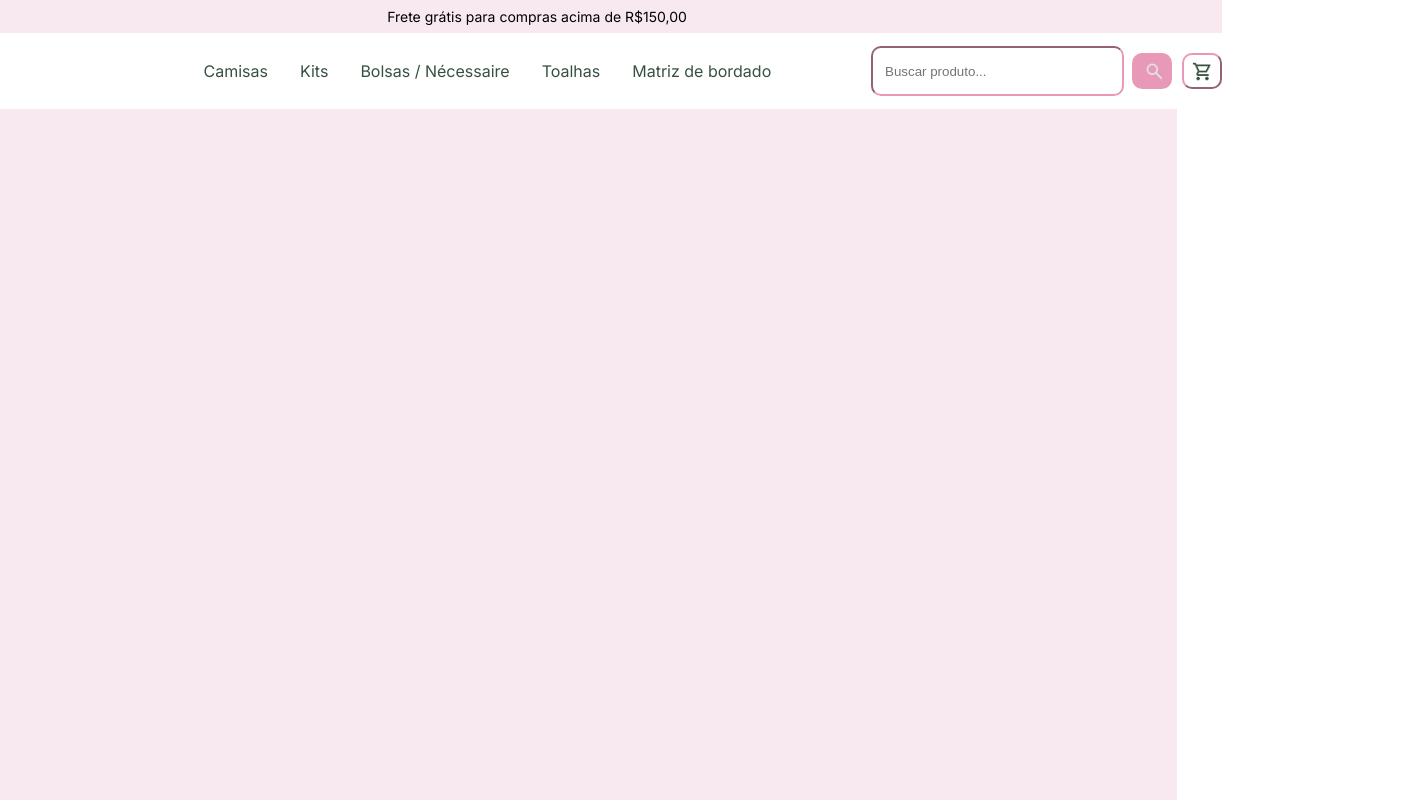
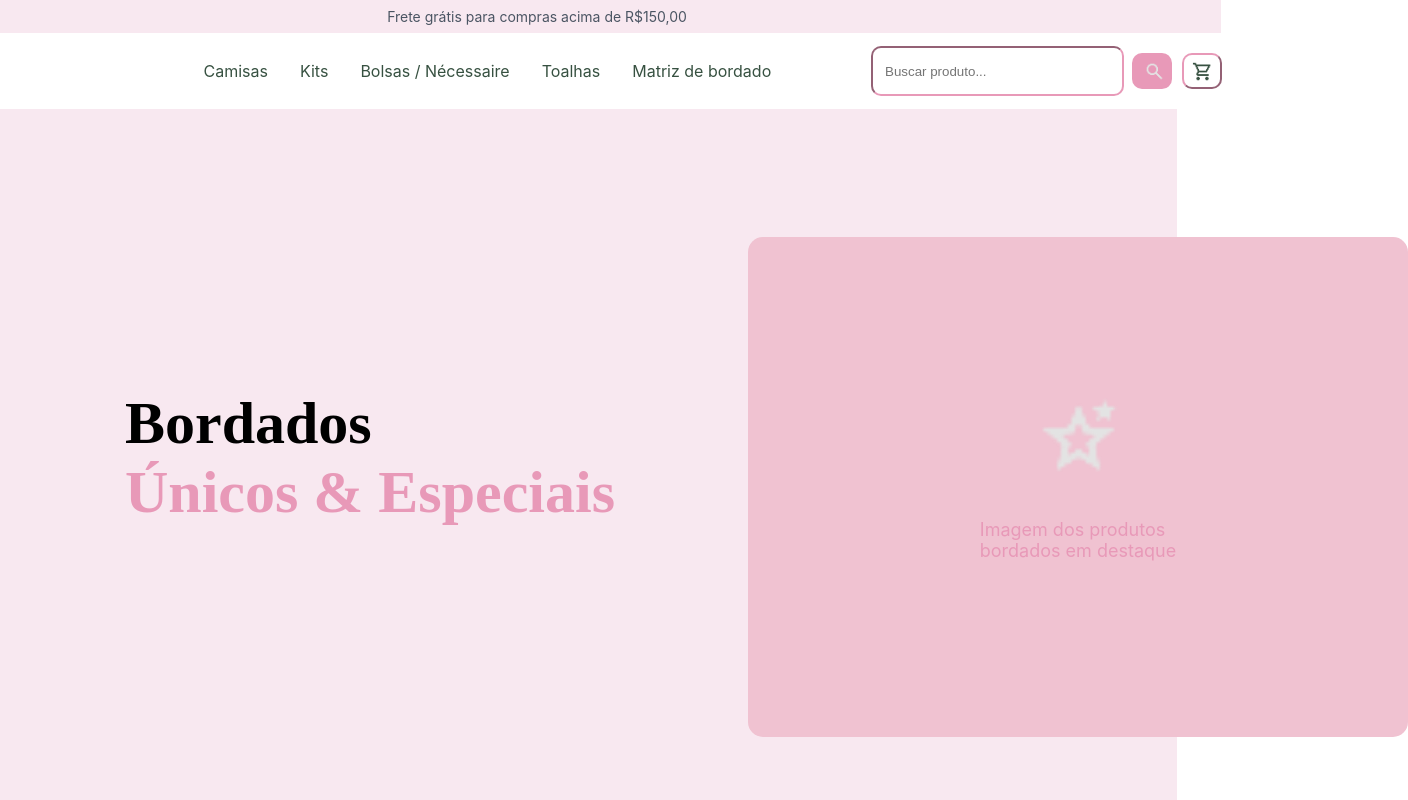
Before and after one commit to TonyAraujo88/site_imaginnebordados, a plain HTML site: page index.html in a window 1280 px wide. Shown: the top 800 px of the page, 1408 px wide, since content can reach past the window. Drawn offline with Linux system fonts and the light colour scheme; a web font is replaced by a local one.

Commit message:
tudo_bugado

```diff
--- a/assets/style.css
+++ b/assets/style.css
@@ -15,13 +15,15 @@ body {
 
 .hidden {
     background: #f8E8f0;
-    height: 36px;
-    width: 1370px;
+    color:#4b5563;
+    height: 28px;
+    width: 1368px;
     display: flex;
     justify-content: center;
     align-items: center;
     padding: 8px 0px;
     font-size: 14px;
+    font-family: Inter;
 }
 
 .flex--itens {
@@ -99,7 +101,7 @@ body {
     align-items: center;
     flex: 4;
     font-size: 16px;
-    font-family: inter;
+    font-family: Inter;
     color: #375141;
 }
 
@@ -135,11 +137,52 @@ body {
     padding: 128px 0px;
 }
 
+.principal {
+    display: flex;
+    height: 500px;
+    margin: 0px 127px;
+    padding: 0px 16px;
+}
+.grid {
+    display: flex;
+    height: 500px;
+    width: 1368px;
+    align-items: center;
+    flex-direction: row;
+}
+
+.space {
+    display: flex;
+    justify-content: center;
+    width: 660px;
+    height: 296px;
+    margin-right: 48px;
+}
+
+.text--1 {
+    font-size: 60px;
+    font-family: Playfair Display;
+}
+.text--2 {
+    color: #E899B8;
+}
+
+.relative {
+    display: flex;
+    background: #f0c2d1;
+    justify-content: center;
+    align-items: center;
+    width: 660px;
+    height: 500px;
+    border-radius: 15px;
+}
+
+
 .section--2 {
     display: flex;
     background: #ffffff;
     flex-direction: row;
-    height: 1388px;
+    height: 1260px;
     padding: 64px 0px;
 }
 
@@ -147,7 +190,7 @@ body {
     display: flex;
     background: #f8E8f0;
     flex-direction: row;
-    height: 675px;
+    height: 547px;
     padding: 64px 0px;
 }
 .footer {
@@ -155,6 +198,43 @@ body {
     background: #111827;
     flex-direction: row;
     height: 389px;
-    padding: 64px 0px;
+}
 
+.bg {
+    display: flex;
+    align-items: center;
+    justify-content: center;
 }
+
+.text {
+    display: flex;
+    align-items: center;
+    justify-content: center;
+    flex-direction: column;
+    height: 132px;
+    width: 198.19px;
+    margin: 0;
+    padding: 0;
+}
+.imagem {
+    height: 85px;
+    width: 85px;
+    margin: 0px 0px 16px;
+}
+
+.texto {
+    height: 56px;
+    width: 198.19px;
+    align-items: center;
+    justify-content: center;
+    margin: 0;
+    padding: 0;
+}
+
+.text--imagem {
+    font-family: inter;
+    font-size: 18px;
+    align-items: center;
+    justify-content: center;
+    color: #E899B8
+}
--- a/index.html
+++ b/index.html
@@ -5,15 +5,6 @@
     <meta name="viewport" content="width=device-width, initial-scale=1.0">
     <title>Imaginne Bordados</title>
     <link rel="stylesheet" href="./assets/style.css">
-    <link rel="preconnect" href="https://fonts.googleapis.com">
-    <link rel="preconnect" href="https://fonts.gstatic.com" crossorigin>
-    <link href="https://fonts.googleapis.com/css2?family=Playfair:ital,opsz,wght@0,5..1200,300..900;1,5..1200,300..900&display=swap" rel="stylesheet">
-    <link href="https://fonts.googleapis.com/css2?family=Inter:wght@100;200;300;400;500;600;700;800;900&display=swap" rel="stylesheet">
-    <style>
-        body {
-            font-family: 'Inter', sans-serif; /* Define a Inter como a fonte padrão */
-        }
-    </style>
 </head>
 <body>
     <header>
@@ -39,6 +30,26 @@
         </div>
     </header>
     <div class="section--1">
+        <div class="principal">
+
+                <div class="grid">
+                    <div class="space">
+                        <h2 class="text--1">Bordados <br>
+                            <span class="text--2">Únicos & Especiais</span>
+                        </h2>
+                    </div>
+                    <div class="relative">
+                            <div class="bg">
+                                <div class="text">
+                                    <div>
+                                        <img class="imagem"  src="./assets/imagens/stars.png"></div>
+                                    <p class="text--imagem"> Imagem dos produtos <br>bordados em destaque</p>
+                                </div>
+                            </div>
+                    </div>
+                </div>
+
+        </div>
     </div>
     <div class="section--2">
     </div>
```
Also changed, not shown: assets/imagens/stars.png (added).
